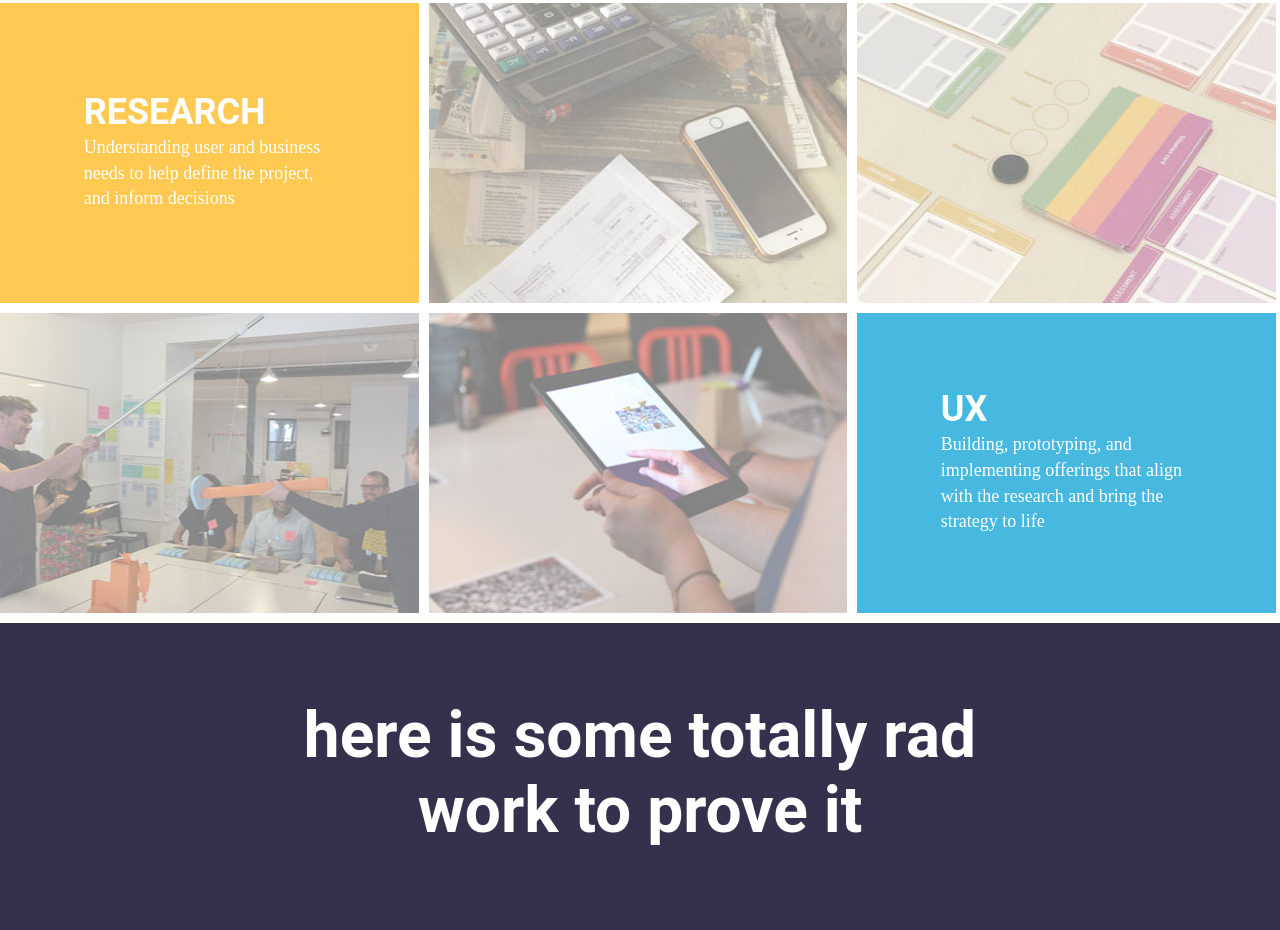
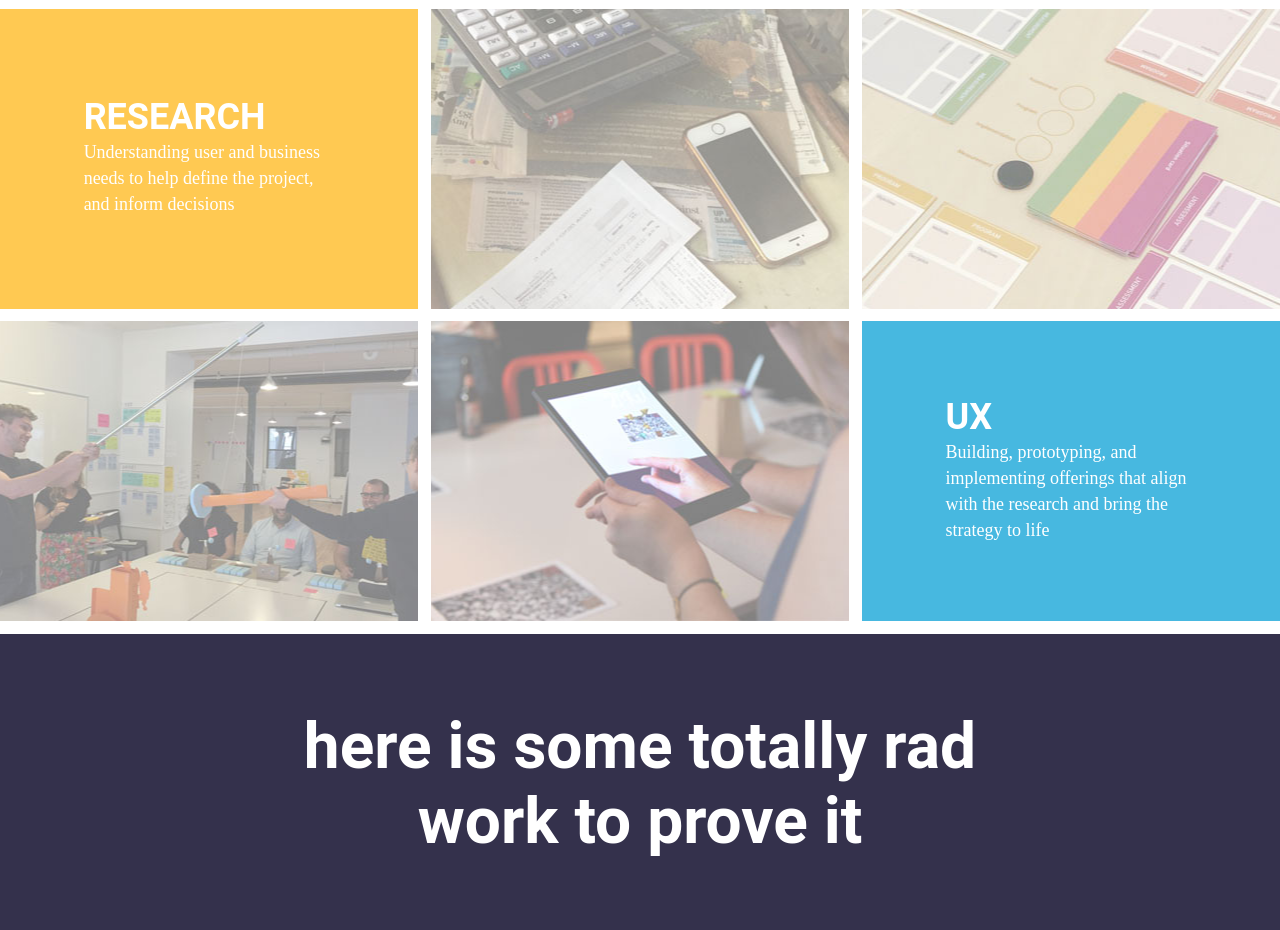
Before and after one commit to igm5007/portfolio, a plain HTML site: page index.html in a window 1280 px wide. Shown: the part 1417-2347 px from the top of the page. Drawn offline with Linux system fonts and the light colour scheme.

Commit message:
fixed flexing for desktop, added stand in links to projects
desktop view now works down to 1024 pixel width. links to the sections
now jump down to the section. Project links have been updated with
stand in pdfs.

```diff
--- a/css/styleguide.css
+++ b/css/styleguide.css
@@ -9,6 +9,7 @@
 
 #container {
 	width:100%;
+	height: 100%;
 	margin-left: auto;
 	margin-right: auto;
 }
@@ -109,6 +110,7 @@ ul .nav-item {
 	width: 100%;
 	background-color: #34314c;
 	background-color: var(--dark);
+	float: left;
 }
 
 .section-wrapper {
@@ -135,21 +137,26 @@ ul .nav-item {
 }
 
 .section-skills {
-	height: 940px;
+	height: 100%;
 	background-color: #ffffff;
 	background-color: var(--white);
+	float: left;
+	margin-bottom: 1%;
+}
+
+.section-skills-wrapper {
+	height: 100%;
 }
 
 .skill{
-	margin-top: 10px;
 	width: 100%;
 	height: 300px;
 	display: inline;
 }
 
 .skill-block {
-	margin-top: 10px;
-	width: 32.7%;
+	margin-top: 1%;
+	width: 32.667%;
 	height: 300px;
 	overflow: hidden;
 	float: left;}
@@ -162,8 +169,8 @@ ul .nav-item {
 }
 
 .skill-margin {
-	margin-left: 10px;
-	margin-right: 10px;
+	margin-left: 1%;
+	margin-right: 1%;
 }
 
 .skill-info-wrapper {
@@ -260,4 +267,5 @@ ul .nav-item {
 	height: 300px;
 	background-color: #ffffff;
 	background-color: var(--white);
+	float: left;
 }
--- a/index.html
+++ b/index.html
@@ -121,7 +121,7 @@
 				<div class="project-info-wrapper">
 					<div class="project-info">
 						<h3>RESEARCH + STRATEGY</h3>
-						<h2><a href="http://peer.momentnyc.com/">To The Crowd</a></h2>
+						<h2><a href="http://iangmorrow.com/pdf/morrow_portfolio_2017_mlb.pdf">To The Crowd</a></h2>
 						<div class="body-text">a mixed reality platform that engages students by making abstract concepts and forces visible</div>
 					</div>
 				</div>
@@ -136,7 +136,7 @@
 				<div class="project-info-wrapper">
 					<div class="project-info">
 						<h3>UX</h3>
-						<h2><a href="http://peer.momentnyc.com/">City Beats</a></h2>
+						<h2><a href="http://iangmorrow.com/projects/dataviz/">City Beats</a></h2>
 						<div class="body-text">this Live Music + Data Project enables concert goers to intuitively explore the day’s shows across the city of Chicago</div>
 					</div>
 				</div>
```
Also changed, not shown: 1 other file.
